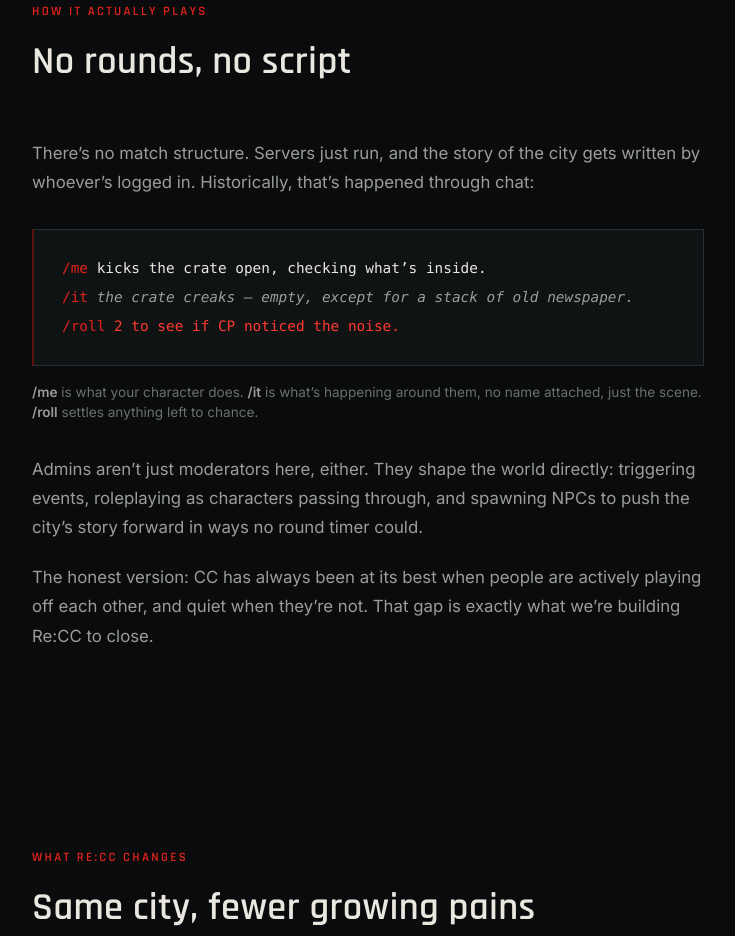
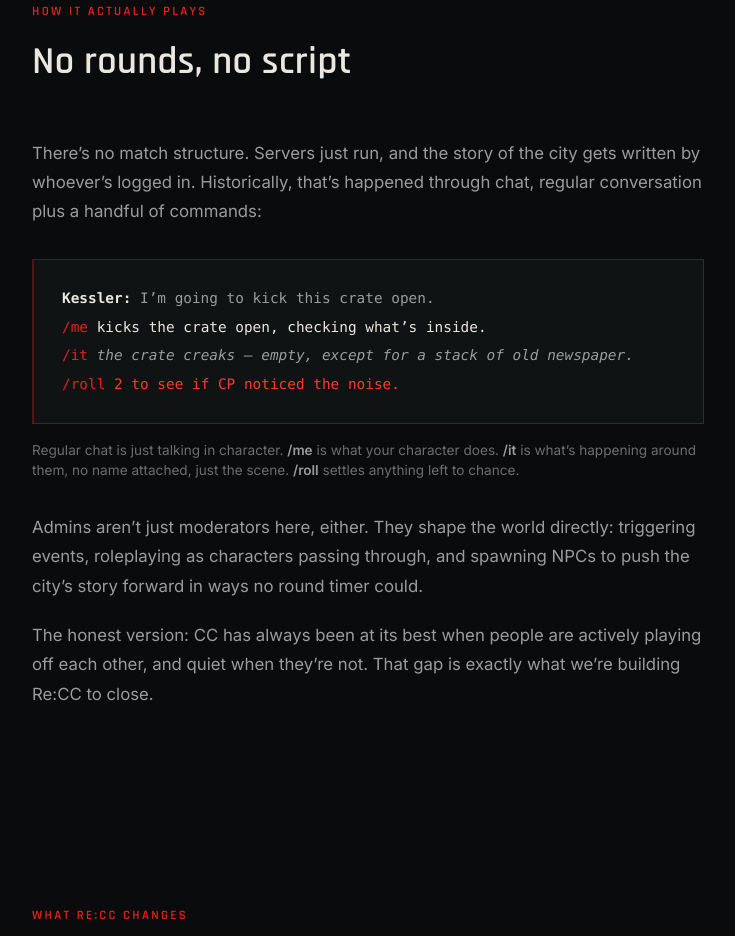
Before and after one commit to Radixen-Dev/recc-homepage, a React (Vite) app: page /what-is-cc in a window 1280 px wide. Shown: the part 1580-2516 px from the top of the page, without its empty margins (56-791 px from the left). Built offline with nearby package versions, Linux system fonts and the light colour scheme; a web font is replaced by a local one.

Commit message:
Show plain in-character chat in the playbook example
Add a normal chat line before the /me action so the chat log shows
what regular talking looks like, not just the three commands.

```diff
--- a/src/react-app/App.css
+++ b/src/react-app/App.css
@@ -822,6 +822,15 @@ section {
 	margin-bottom: 1rem;
 }
 
+.chatlog__name {
+	color: var(--ink);
+	font-weight: 600;
+}
+
+.chatlog__chat {
+	color: var(--ink-dim);
+}
+
 .chatlog__me {
 	color: var(--ink);
 }
--- a/src/react-app/pages/WhatIsCC.tsx
+++ b/src/react-app/pages/WhatIsCC.tsx
@@ -120,10 +120,14 @@ export function WhatIsCC() {
 				<p className="playbook__intro">
 					There&rsquo;s no match structure. Servers just run, and the story of the city gets
 					written by whoever&rsquo;s logged in. Historically, that&rsquo;s happened through
-					chat:
+					chat, regular conversation plus a handful of commands:
 				</p>
 
 				<div className="chatlog">
+					<div className="chatlog__line">
+						<span className="chatlog__name">Kessler:</span>
+						<span className="chatlog__chat"> I&rsquo;m going to kick this crate open.</span>
+					</div>
 					<div className="chatlog__line">
 						<span className="chatlog__cmd">/me</span>
 						<span className="chatlog__me"> kicks the crate open, checking what&rsquo;s inside.</span>
@@ -138,9 +142,9 @@ export function WhatIsCC() {
 					</div>
 				</div>
 				<p className="playbook__caption">
-					<strong>/me</strong> is what your character does. <strong>/it</strong> is what&rsquo;s
-					happening around them, no name attached, just the scene. <strong>/roll</strong>{" "}
-					settles anything left to chance.
+					Regular chat is just talking in character. <strong>/me</strong> is what your
+					character does. <strong>/it</strong> is what&rsquo;s happening around them, no name
+					attached, just the scene. <strong>/roll</strong> settles anything left to chance.
 				</p>
 
 				<div className="playbook__body">
```
